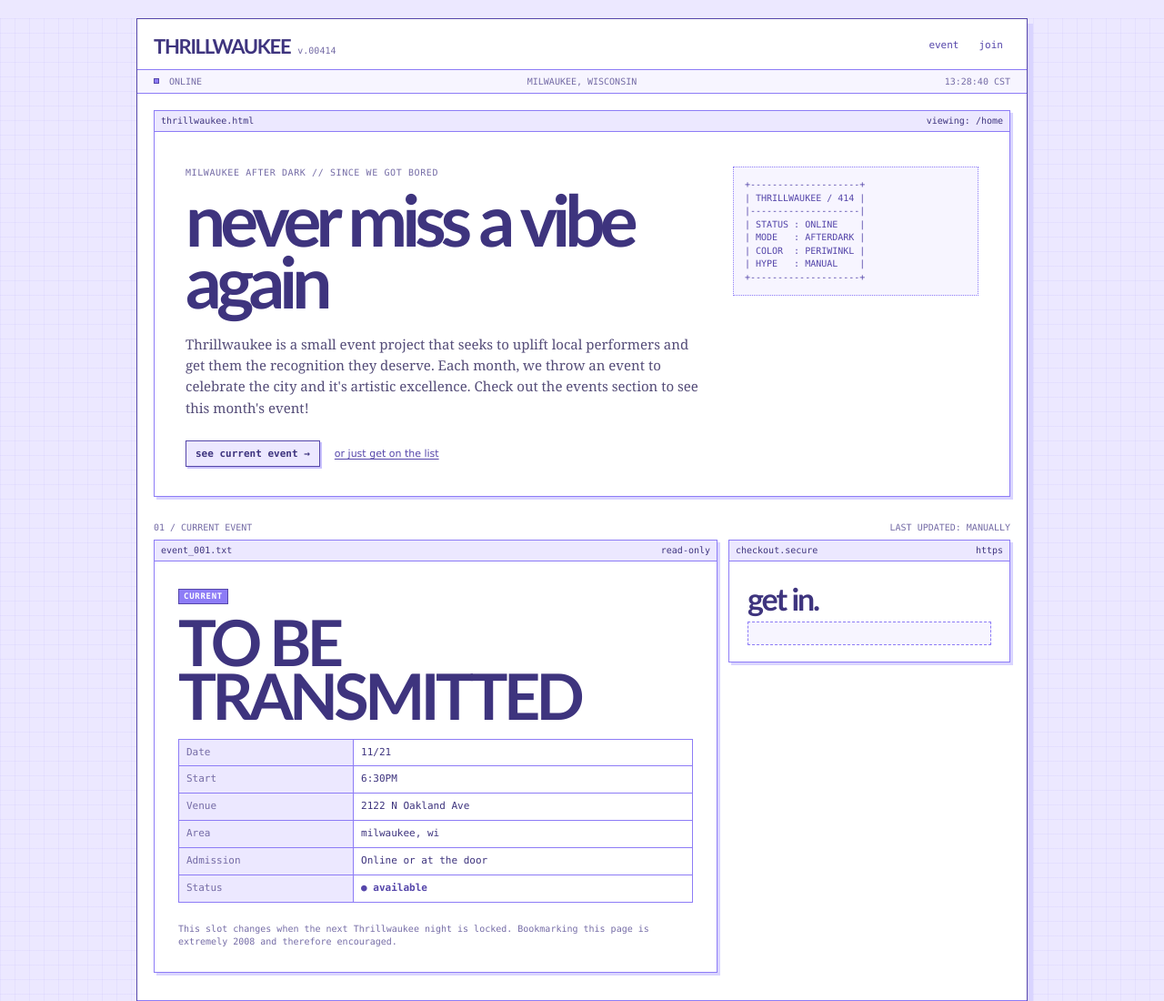
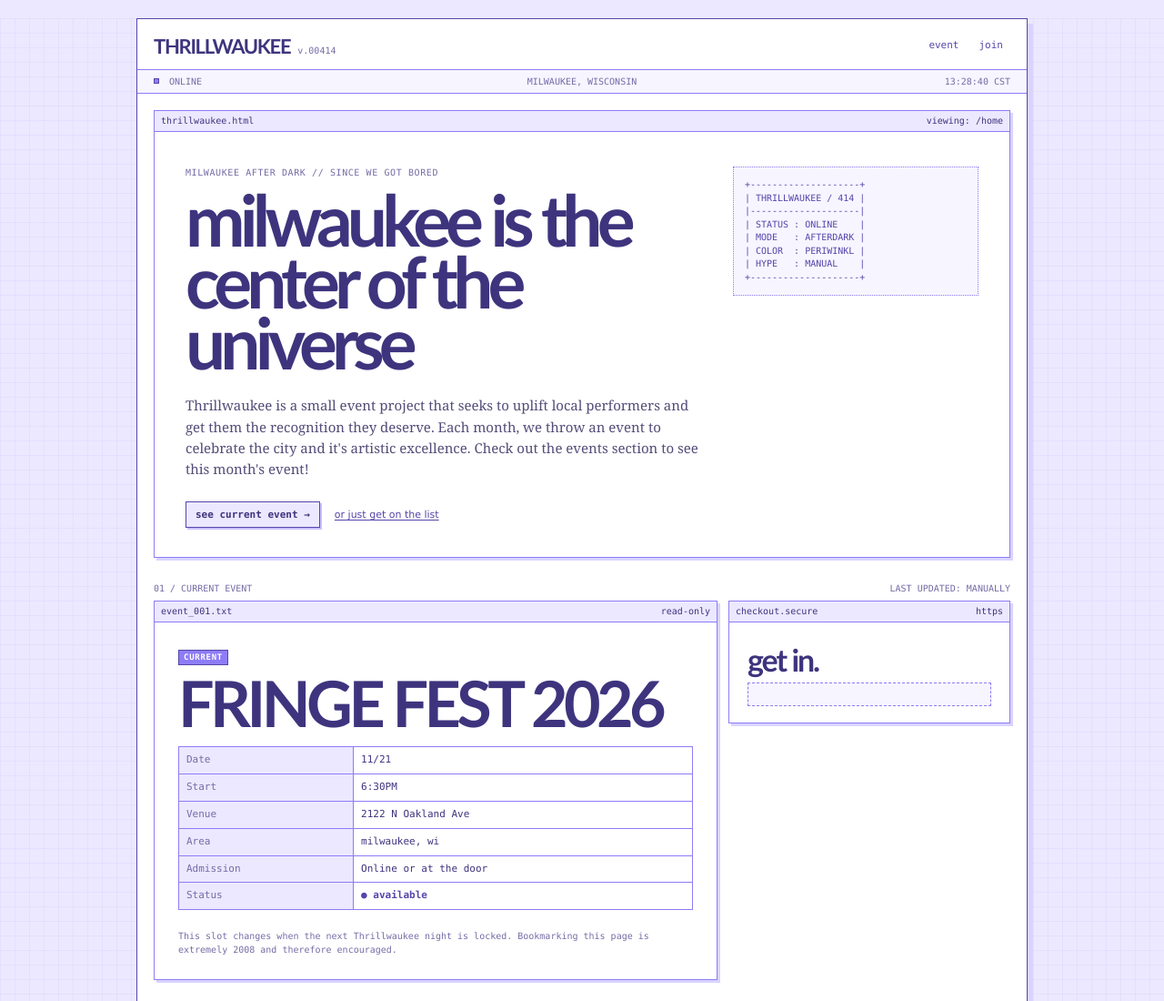
Before and after one commit to Malloy17-ui/thrillwaukee, a plain HTML site: page index.html in a window 1280 px wide. Shown: the top 1100 px of the page at 91% size. Drawn offline with Linux system fonts and the light colour scheme.

Commit message:
Apply second homepage wording pass

```diff
--- a/index.html
+++ b/index.html
@@ -55,7 +55,7 @@
         <div class="intro-grid">
           <div class="intro-copy">
             <p class="eyebrow">milwaukee after dark // since we got bored</p>
-            <h1>never miss a vibe again</h1>
+            <h1>Milwaukee is the center of the universe</h1>
             <p class="lede">Thrillwaukee is a small event project that seeks to uplift local performers and get them the recognition they deserve. Each month, we throw an event to celebrate the city and it's artistic excellence. Check out the events section to see this month's event!</p>
             <div class="intro-links">
               <a class="button-link" href="#event">see current event →</a>
@@ -91,7 +91,7 @@
 
             <div class="event-title-wrap">
               <span class="event-badge">CURRENT</span>
-              <h2 id="event-title">TO BE<br>TRANSMITTED</h2>
+              <h2 id="event-title">FRINGE FEST 2026</h2>
             </div>
 
             <table class="event-table">
```
